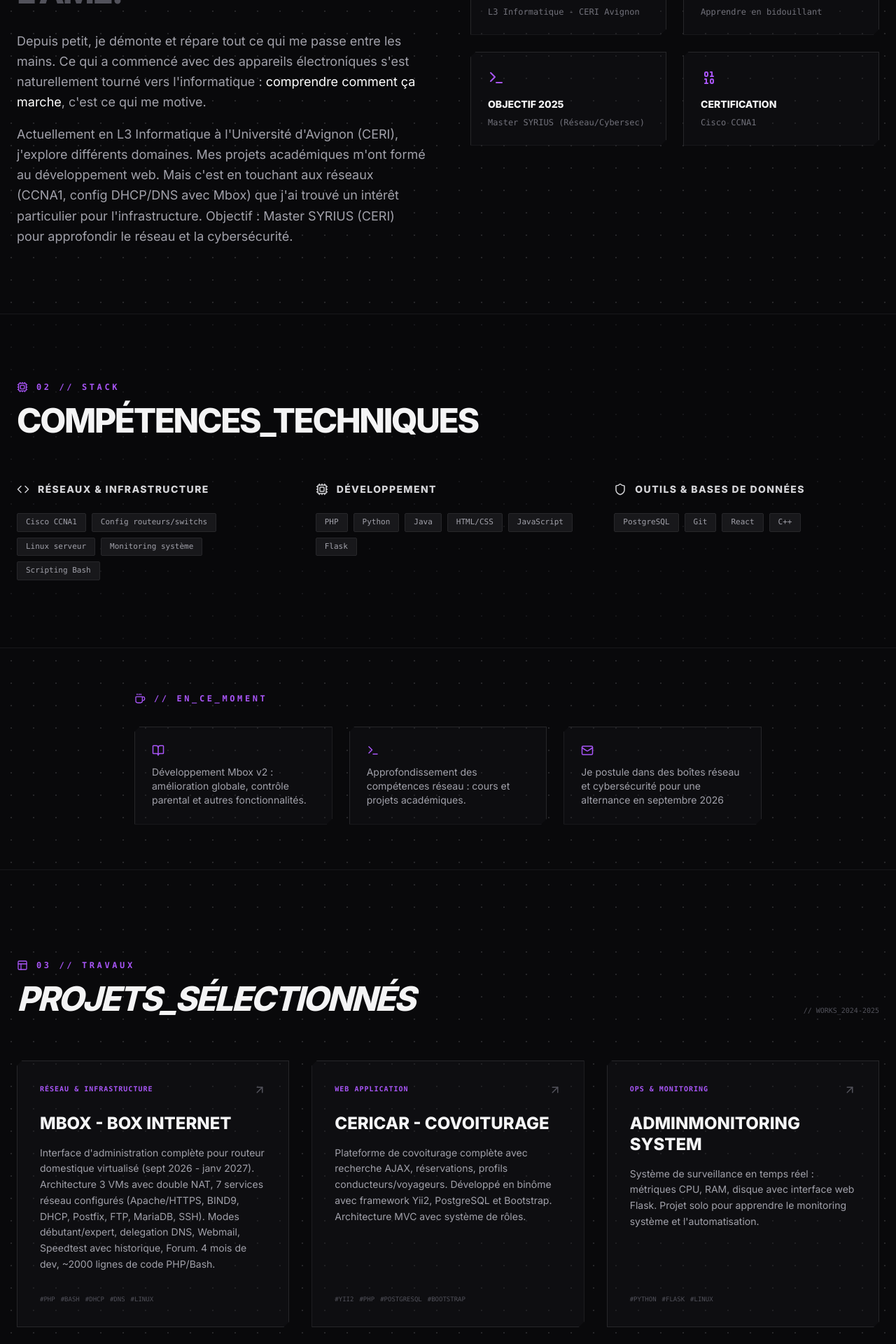
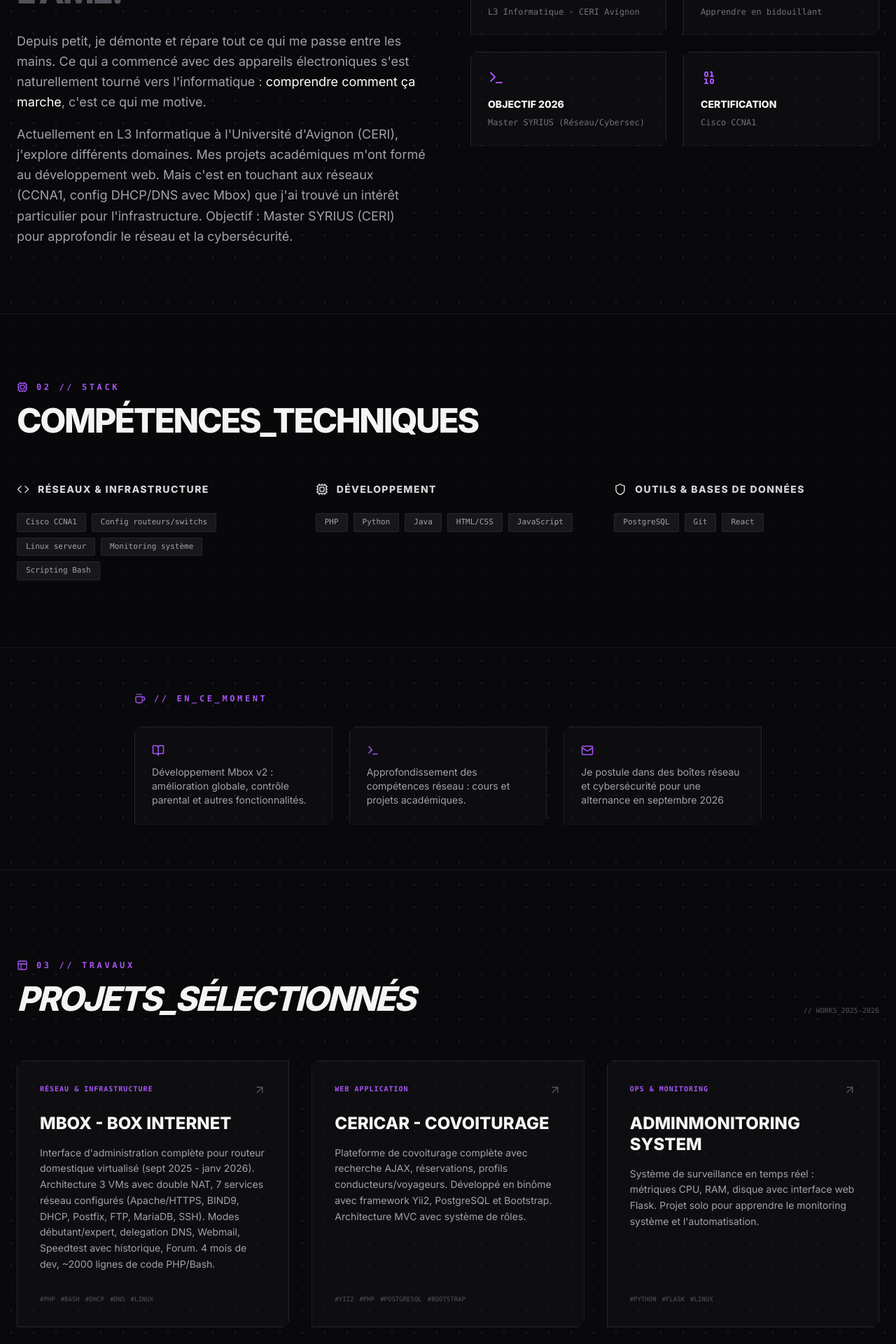
Before and after one commit to Tyziryx/Portfolio, a React (Vite) app: page / in a window 1280 px wide. Shown: the part 960-2880 px from the top of the page at 70% size. Built offline with nearby package versions, Linux system fonts and the light colour scheme.

Commit message:
Mise à jour portfolio v2

```diff
--- a/src/translations.ts
+++ b/src/translations.ts
@@ -27,7 +27,7 @@ export const translations = {
       card1Desc: "L3 Informatique - CERI Avignon",
       card2Title: "Approche",
       card2Desc: "Apprendre en bidouillant",
-      card3Title: "Objectif 2025",
+      card3Title: "Objectif 2026",
       card3Desc: "Master SYRIUS (Réseau/Cybersec)",
       card4Title: "Certification",
       card4Desc: "Cisco CCNA1"
@@ -44,18 +44,18 @@ export const translations = {
       category1: "Réseaux & Infrastructure",
       category1Items: ["Cisco CCNA1", "Config routeurs/switchs", "Linux serveur", "Monitoring système", "Scripting Bash"],
       category2: "Développement",
-      category2Items: ["PHP", "Python", "Java", "HTML/CSS", "JavaScript", "Flask"],
+      category2Items: ["PHP", "Python", "Java", "HTML/CSS", "JavaScript"],
       category3: "Outils & Bases de Données",
-      category3Items: ["PostgreSQL", "Git", "React", "C++"]
+      category3Items: ["PostgreSQL", "Git", "React"]
     },
     projects: {
       label: "03 // Travaux",
       title: "Projets_Sélectionnés",
-      buildLog: "// WORKS_2024-2025",
+      buildLog: "// WORKS_2025-2026",
       project1: {
         category: "Réseau & Infrastructure",
         title: "Mbox - Box Internet",
-        desc: "Interface d'administration complète pour routeur domestique virtualisé (sept 2026 - janv 2027). Architecture 3 VMs avec double NAT, 7 services réseau configurés (Apache/HTTPS, BIND9, DHCP, Postfix, FTP, MariaDB, SSH). Modes débutant/expert, delegation DNS, Webmail, Speedtest avec historique, Forum. 4 mois de dev, ~2000 lignes de code PHP/Bash.",
+        desc: "Interface d'administration complète pour routeur domestique virtualisé (sept 2025 - janv 2026). Architecture 3 VMs avec double NAT, 7 services réseau configurés (Apache/HTTPS, BIND9, DHCP, Postfix, FTP, MariaDB, SSH). Modes débutant/expert, delegation DNS, Webmail, Speedtest avec historique, Forum. 4 mois de dev, ~2000 lignes de code PHP/Bash.",
         tech: ["PHP", "Bash", "DHCP", "DNS", "Linux"]
       },
       project2: {
@@ -122,7 +122,7 @@ export const translations = {
       card1Desc: "L3 Computer Science - CERI Avignon",
       card2Title: "Approach",
       card2Desc: "Learning by tinkering",
-      card3Title: "Goal 2025",
+      card3Title: "Goal 2026",
       card3Desc: "Master SYRIUS (Network/Cybersec)",
       card4Title: "Certification",
       card4Desc: "Cisco CCNA1"
@@ -139,18 +139,18 @@ export const translations = {
       category1: "Networks & Infrastructure",
       category1Items: ["Cisco CCNA1", "Router/Switch config", "Linux server", "System monitoring", "Bash scripting"],
       category2: "Development",
-      category2Items: ["PHP", "Python", "Java", "HTML/CSS", "JavaScript", "Flask"],
+      category2Items: ["PHP", "Python", "Java", "HTML/CSS", "JavaScript"],
       category3: "Tools & Databases",
-      category3Items: ["PostgreSQL", "Git", "React", "C++"]
+      category3Items: ["PostgreSQL", "Git", "React"]
     },
     projects: {
       label: "03 // Works",
       title: "Selected_Projects",
-      buildLog: "// WORKS_2024-2025",
+      buildLog: "// WORKS_2025-2026",
       project1: {
         category: "Network & Infrastructure",
         title: "Mbox - Internet Box",
-        desc: "Complete administration interface for virtualized home router (Sept 2026 - Jan 2027). 3 VMs architecture with double NAT, 7 configured network services (Apache/HTTPS, BIND9, DHCP, Postfix, FTP, MariaDB, SSH). Beginner/Expert modes, DNS delegation, Webmail, Speedtest with history, Forum. 4 months dev, ~2000 lines PHP/Bash code.",
+        desc: "Complete administration interface for virtualized home router (Sept 2025 - Jan 2026). 3 VMs architecture with double NAT, 7 configured network services (Apache/HTTPS, BIND9, DHCP, Postfix, FTP, MariaDB, SSH). Beginner/Expert modes, DNS delegation, Webmail, Speedtest with history, Forum. 4 months dev, ~2000 lines PHP/Bash code.",
         tech: ["PHP", "Bash", "DHCP", "DNS", "Linux"]
       },
       project2: {
```
